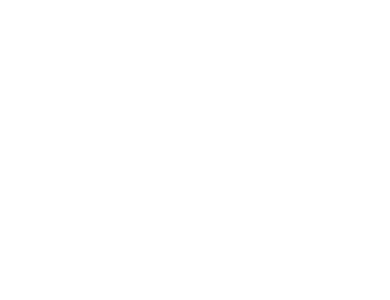
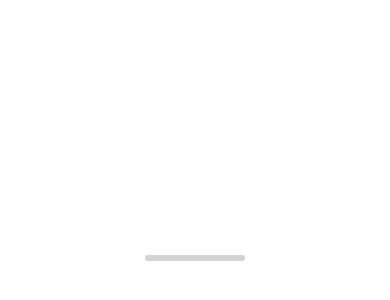
Before and after one commit to ducnguyenp/ReactNative_Animation, a React Native app: screen /HomeStack in a window 390 px wide. Shown: the part 1506-1806 px from the top of the page. Built offline with nearby package versions, Linux system fonts and the light colour scheme.

Commit message:
bottom sheet animation

```diff
--- /dev/null
+++ b/src/commons/DraggableBottomSheet/index.tsx
@@ -0,0 +1,126 @@
+import React, {useRef} from 'react';
+import {Animated, PanResponder, Platform, StyleSheet, View} from 'react-native';
+import {WINDOW_HEIGHT} from '../../utils';
+
+const BOTTOM_SHEET_MAX_HEIGHT = WINDOW_HEIGHT * 0.6;
+const BOTTOM_SHEET_MIN_HEIGHT = WINDOW_HEIGHT * 0.1;
+const MAX_UPWARD_TRANSLATE_Y =
+  BOTTOM_SHEET_MIN_HEIGHT - BOTTOM_SHEET_MAX_HEIGHT; // negative number;
+const MAX_DOWNWARD_TRANSLATE_Y = 0;
+const DRAG_THRESHOLD = 50;
+
+const DraggableBottomSheet = () => {
+  const animatedValue = useRef(new Animated.Value(0)).current;
+  const lastGestureDy = useRef(0);
+  const panResponder = useRef(
+    PanResponder.create({
+      onStartShouldSetPanResponder: () => true,
+      onPanResponderGrant: () => {
+        animatedValue.setOffset(lastGestureDy.current);
+      },
+      onPanResponderMove: (e, gesture) => {
+        animatedValue.setValue(gesture.dy);
+      },
+      onPanResponderRelease: (e, gesture) => {
+        animatedValue.flattenOffset();
+        lastGestureDy.current += gesture.dy;
+        // if (lastGestureDy.current < MAX_UPWARD_TRANSLATE_Y) {
+        //   lastGestureDy.current = MAX_UPWARD_TRANSLATE_Y;
+        // } else if (lastGestureDy.current > MAX_DOWNWARD_TRANSLATE_Y) {
+        //   lastGestureDy.current = MAX_DOWNWARD_TRANSLATE_Y;
+        // }
+
+        if (gesture.dy > 0) {
+          // dragging down
+          if (gesture.dy <= DRAG_THRESHOLD) {
+            springAnimation('up');
+          } else {
+            springAnimation('down');
+          }
+        } else {
+          // dragging up
+          if (gesture.dy >= -DRAG_THRESHOLD) {
+            springAnimation('down');
+          } else {
+            springAnimation('up');
+          }
+        }
+      },
+    }),
+  ).current;
+
+  const springAnimation = (direction: 'up' | 'down') => {
+    console.log('direction', direction);
+    lastGestureDy.current =
+      direction === 'down' ? MAX_DOWNWARD_TRANSLATE_Y : MAX_UPWARD_TRANSLATE_Y;
+    Animated.spring(animatedValue, {
+      toValue: lastGestureDy.current,
+      useNativeDriver: true,
+    }).start();
+  };
+
+  const bottomSheetAnimation = {
+    transform: [
+      {
+        translateY: animatedValue.interpolate({
+          inputRange: [MAX_UPWARD_TRANSLATE_Y, MAX_DOWNWARD_TRANSLATE_Y],
+          outputRange: [MAX_UPWARD_TRANSLATE_Y, MAX_DOWNWARD_TRANSLATE_Y],
+          extrapolate: 'clamp',
+        }),
+      },
+    ],
+  };
+
+  return (
+    <View style={styles.container}>
+      <Animated.View style={[styles.bottomSheet, bottomSheetAnimation]}>
+        <View style={styles.draggableArea} {...panResponder.panHandlers}>
+          <View style={styles.dragHandle} />
+        </View>
+      </Animated.View>
+    </View>
+  );
+};
+
+const styles = StyleSheet.create({
+  container: {
+    flex: 1,
+  },
+  bottomSheet: {
+    position: 'absolute',
+    width: '100%',
+    height: BOTTOM_SHEET_MAX_HEIGHT,
+    bottom: BOTTOM_SHEET_MIN_HEIGHT - BOTTOM_SHEET_MAX_HEIGHT,
+    ...Platform.select({
+      android: {elevation: 3},
+      ios: {
+        shadowColor: '#a8bed2',
+        shadowOpacity: 1,
+        shadowRadius: 6,
+        shadowOffset: {
+          width: 2,
+          height: 2,
+        },
+      },
+    }),
+    borderTopLeftRadius: 32,
+    borderTopRightRadius: 32,
+  },
+  draggableArea: {
+    width: 132,
+    height: 32,
+    backgroundColor: 'white',
+    marginTop: 8,
+    alignSelf: 'center',
+    justifyContent: 'center',
+    alignItems: 'center',
+  },
+  dragHandle: {
+    width: 100,
+    height: 6,
+    backgroundColor: '#d3d3d3',
+    borderRadius: 10,
+  },
+});
+
+export default DraggableBottomSheet;
--- a/src/screens/Home.tsx
+++ b/src/screens/Home.tsx
@@ -1,3 +1,4 @@
+import DraggableBottomSheet from "../commons/DraggableBottomSheet";
 import MyIcon from "../commons/MyIcon";
 import React, { useRef } from "react";
 import {
@@ -36,7 +37,7 @@
       {
         translateX: animatedValue.interpolate({
           inputRange: [0, 25], // nghi la no chi can scroll 25px thi no se ket thuc viec di chuyen sang ben trai hoac phai
-          outputRange: [0, -100],
+          outputRange: [0, -100],  // sau khi keu du 25px thi no se dung toi vi tri -100
           extrapolate: "clamp",
         }),
       },
@@ -288,6 +289,7 @@
         <View className="h-24" />
         <View className="bg-white" style={{ height: WINDOW_HEIGHT * 2 }}></View>
       </ScrollView>
+      <DraggableBottomSheet />
     </View>
   );
 };
```
